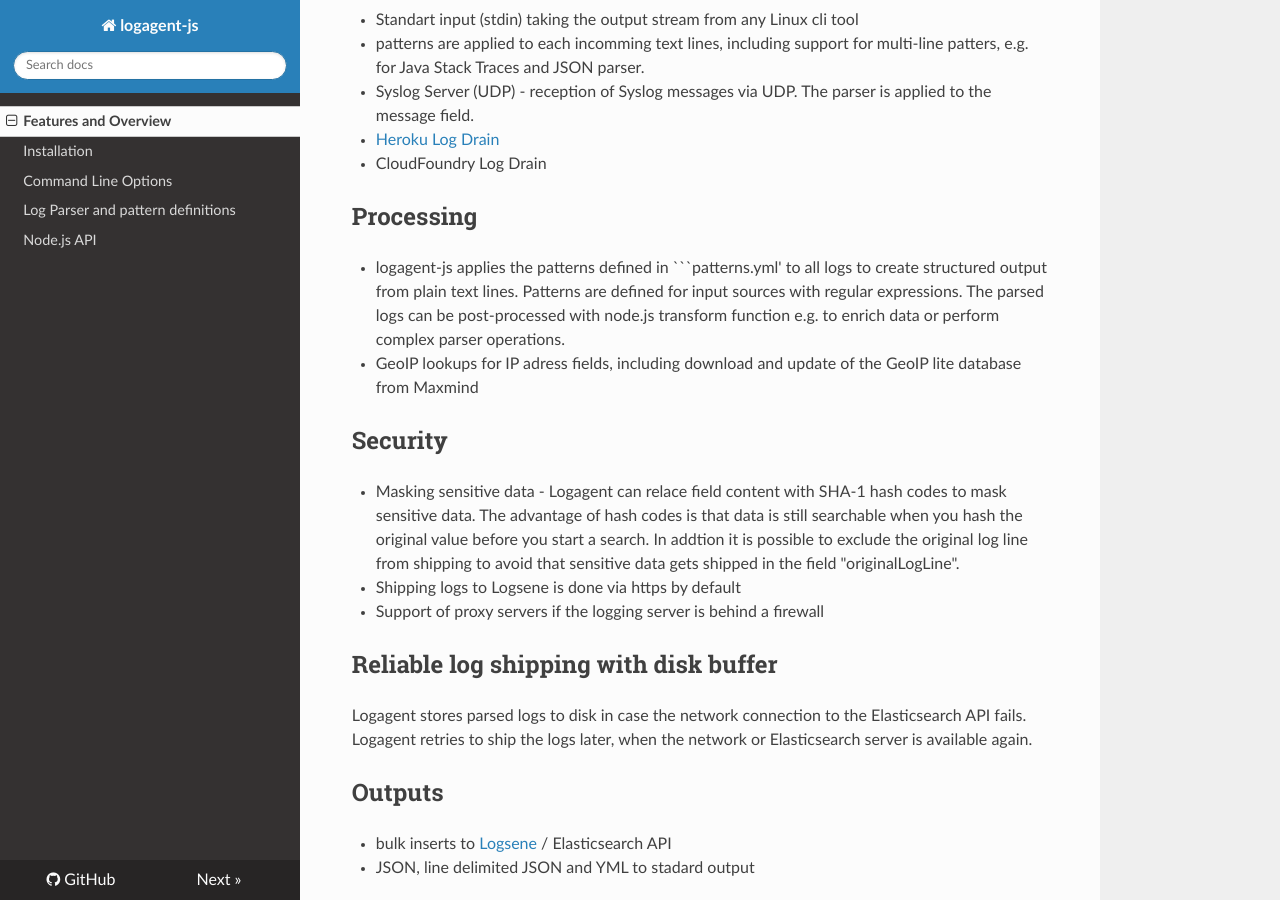
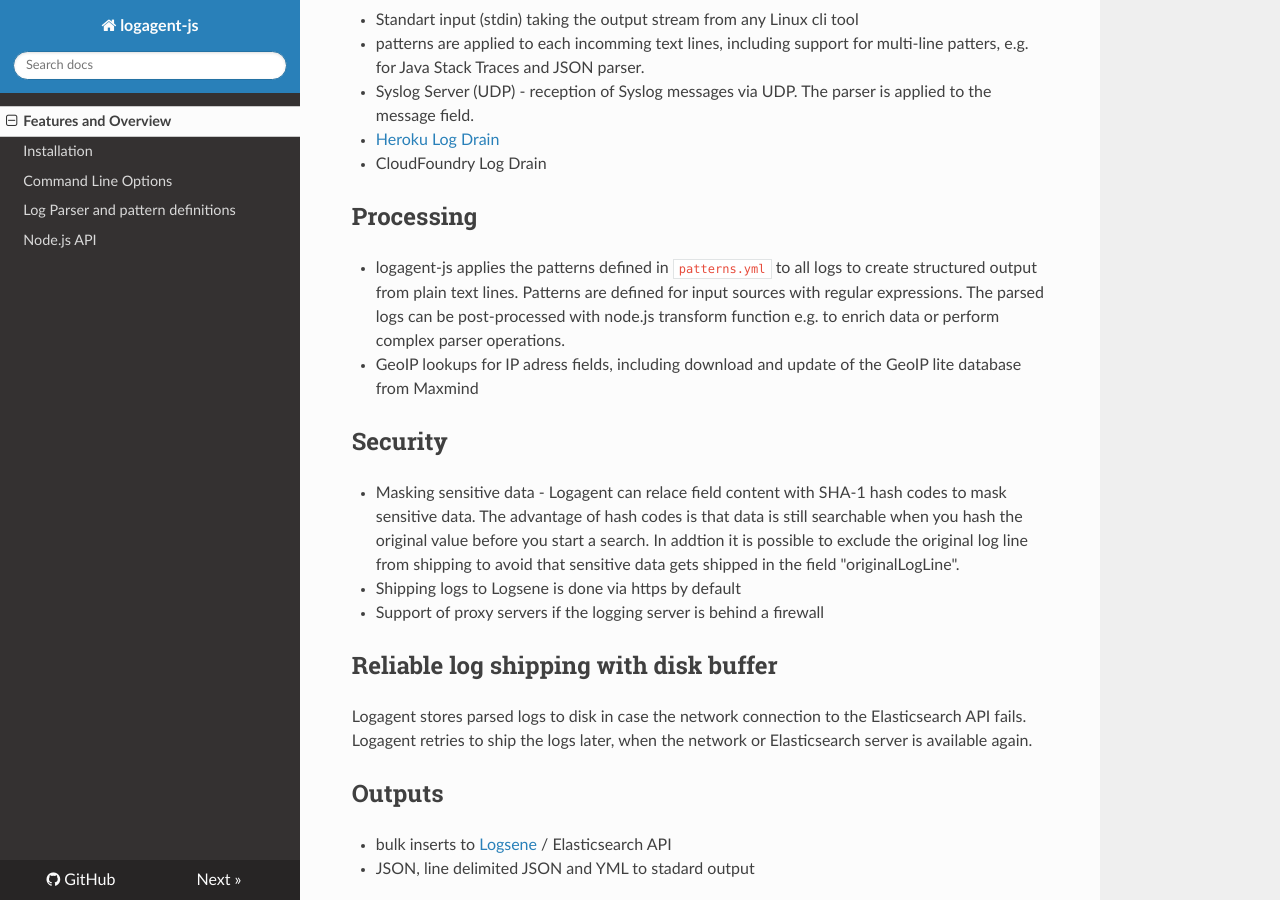
Before and after one commit to sematext/logagent-js, an MkDocs documentation site: the page built from docs/index.md, in a window 1280 px wide and 900 px high, scrolled down 1113 px. Built offline with MkDocs 1.6.1, drawn with Linux system fonts in a browser that asks for light colours; nearby versions of some CDN libraries; old or Windows-style settings are respelled for this version of MkDocs.

Commit message:
fix quotation

````diff
--- a/docs/index.md
+++ b/docs/index.md
@@ -32,7 +32,7 @@ This project contains a library and patterns for log parsing and cli tools and i
 - CloudFoundry Log Drain
 
 ## Processing
-- logagent-js applies the patterns defined in ```patterns.yml' to all logs to create structured output from plain text lines. Patterns are defined for input sources with regular expressions. The parsed logs can be post-processed with node.js transform function e.g. to enrich data or perform complex parser operations.
+- logagent-js applies the patterns defined in ```patterns.yml``` to all logs to create structured output from plain text lines. Patterns are defined for input sources with regular expressions. The parsed logs can be post-processed with node.js transform function e.g. to enrich data or perform complex parser operations.
 - GeoIP lookups for IP adress fields, including download and update of the GeoIP lite database from Maxmind
 
 ## Security
````
